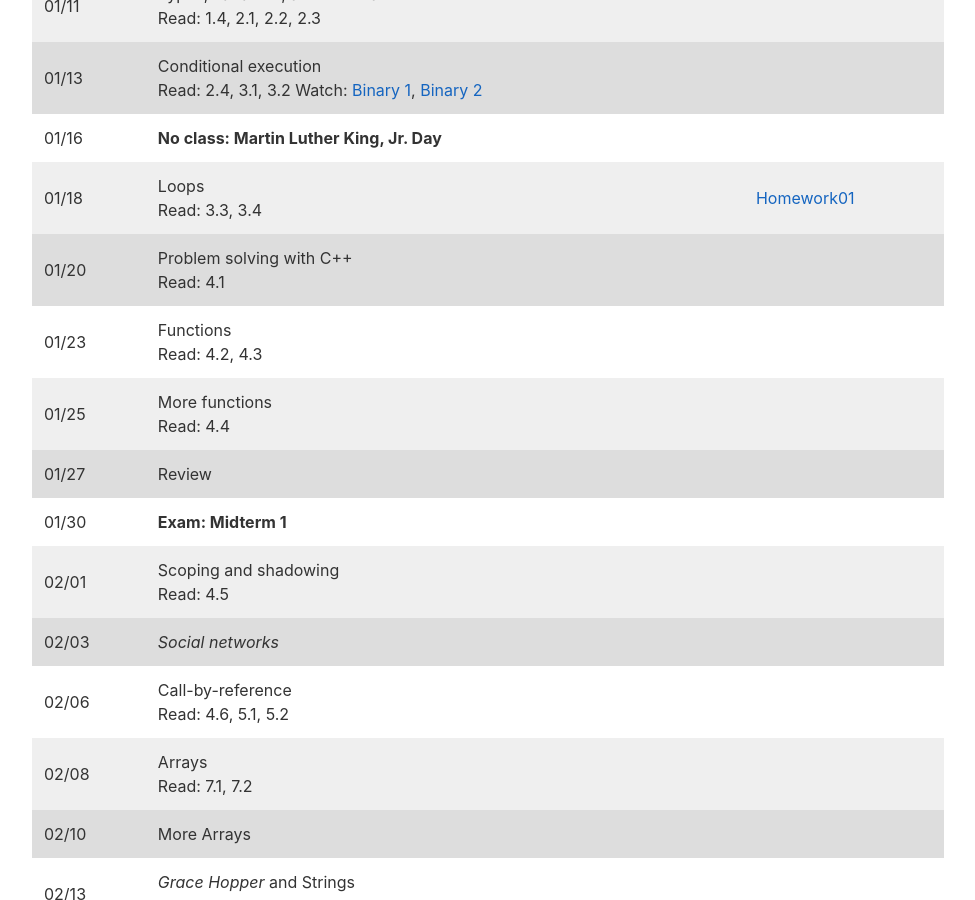
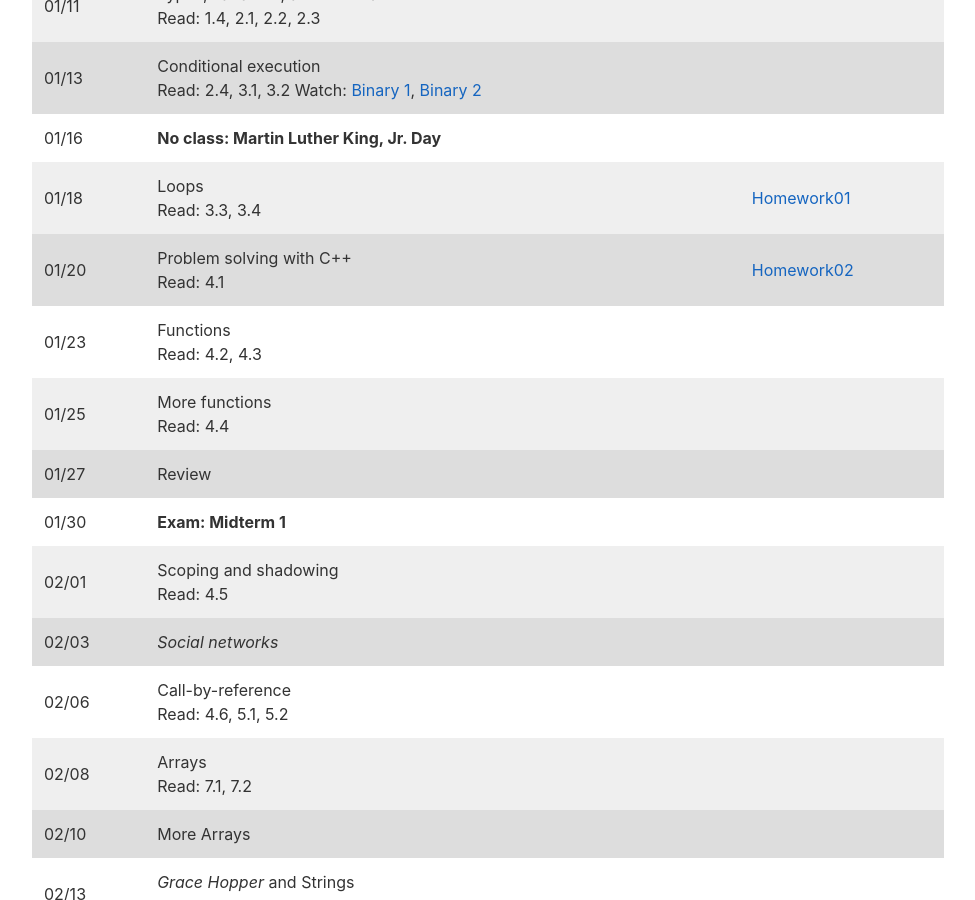
Before and after one commit to jacksonjw12/mbannister.github.io, a Jekyll site: the page built from _teaching/10-w17/index.md, in a window 1280 px wide and 900 px high, scrolled down 2777 px. Shown: the whole window, without its empty margins (152-1127 px from the left). Built offline with Jekyll 4.4.1, drawn with Linux system fonts in a browser that asks for light colours.

Commit message:
Link homework in for CSCI 10

```diff
--- a/_teaching/10-w17/index.md
+++ b/_teaching/10-w17/index.md
@@ -101,7 +101,7 @@ All exams will be closed-note, closed-book, closed-computer, closed-calculator a
 01/13 | Conditional execution <br /> Read: 2.4, 3.1, 3.2 Watch: [Binary 1](//www.youtube.com/watch?v=ku4KOFQ-bB4), [Binary 2](https://www.youtube.com/watch?v=H4BstqvgBow)
 01/16 | __No class: Martin Luther King, Jr. Day__ <!-- Week 2; vars, IO, conditional -->
 01/18 | Loops <br /> Read: 3.3, 3.4 | [Homework01](Homework/Homework01.html)
-01/20 | Problem solving with C++ <br /> Read: 4.1
+01/20 | Problem solving with C++ <br /> Read: 4.1 | [Homework02](Homework/Homework02.html)
 01/23 | Functions <br /> Read: 4.2, 4.3 <!-- Week 3; loops -->
 01/25 | More functions <br /> Read: 4.4
 01/27 | Review
```
